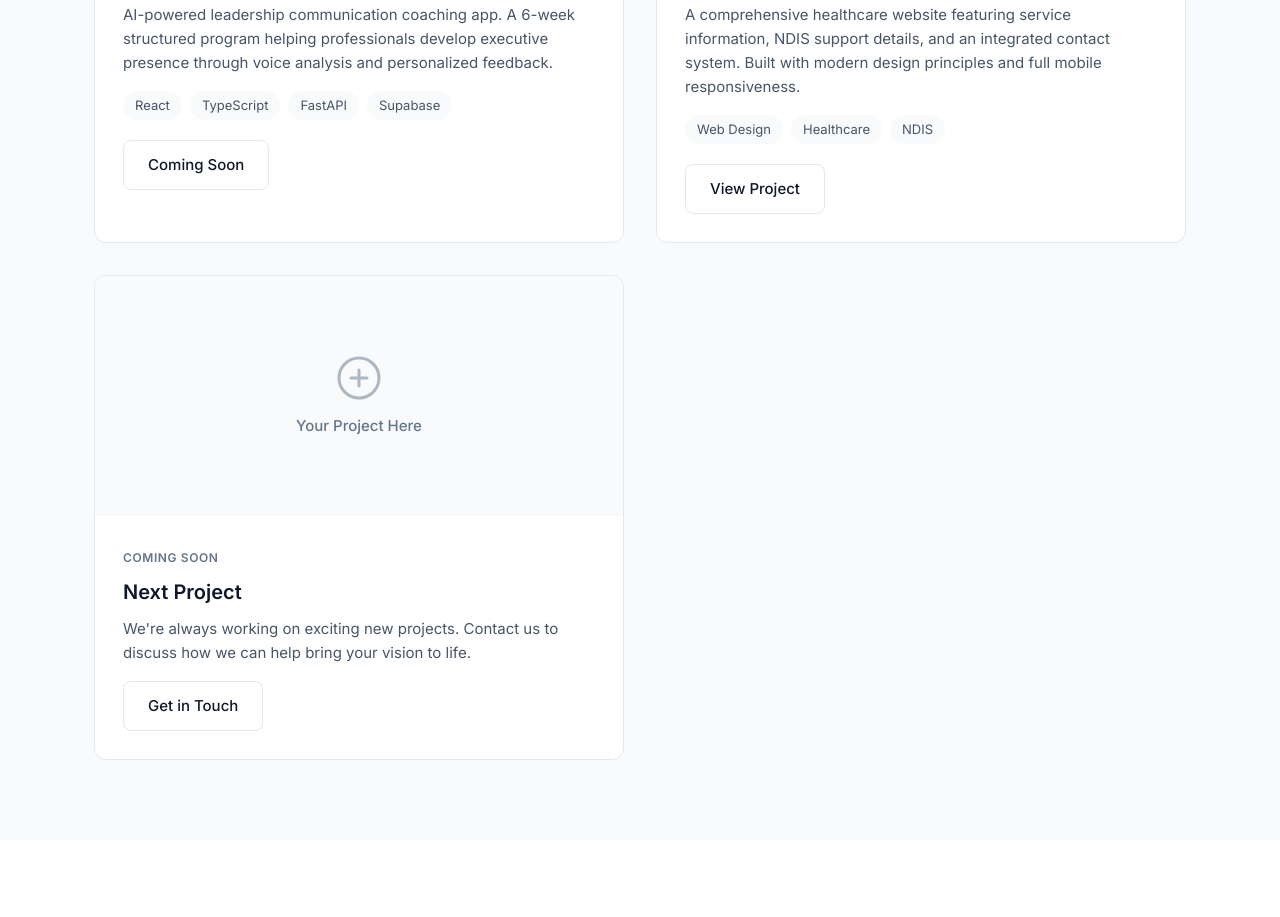
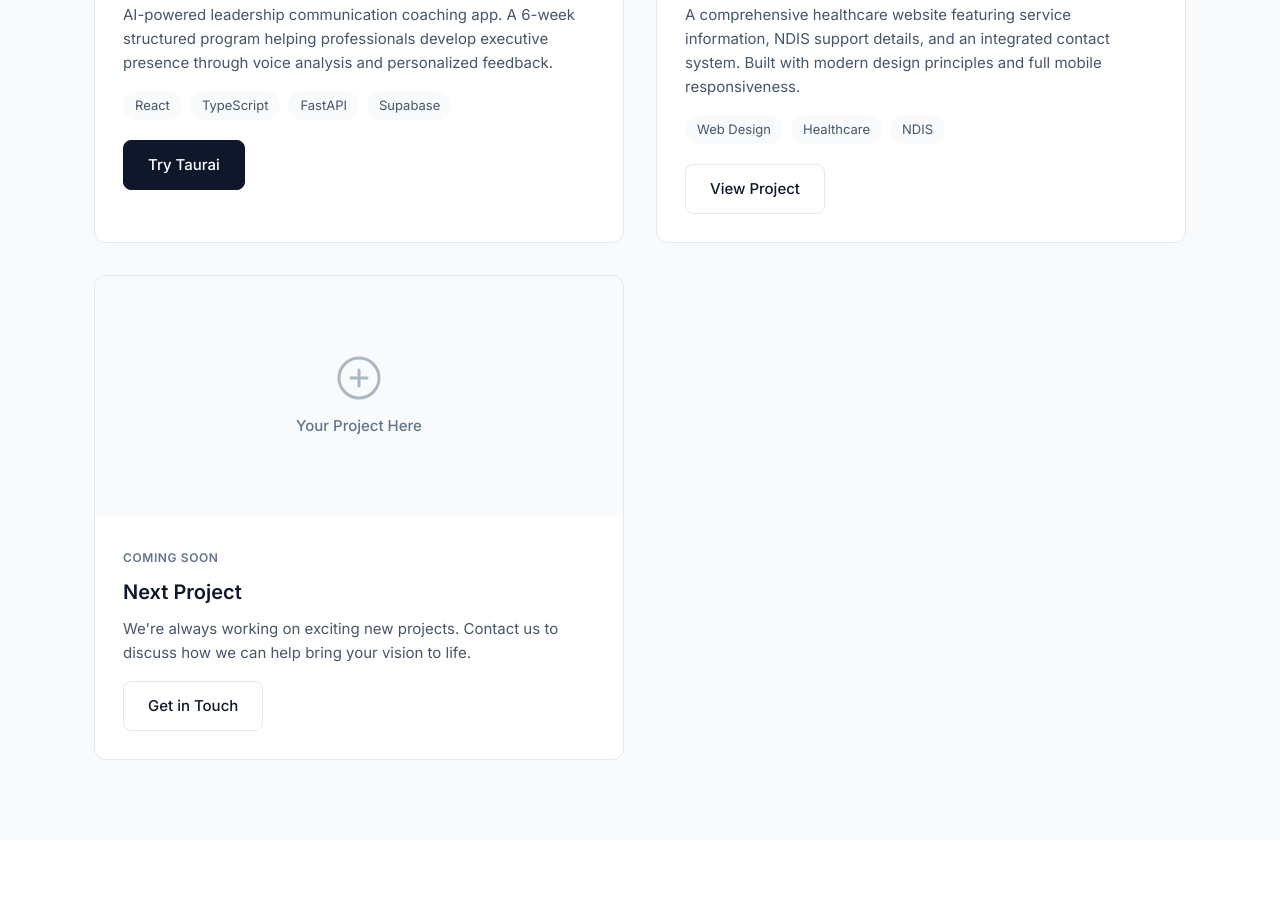
Before and after one commit to automlearning/aiworkforce-consulting, a plain HTML site: page showcase/index.html in a window 1280 px wide. Shown: the part 912-1829 px from the top of the page. Drawn offline with Linux system fonts and the light colour scheme.

Commit message:
Add live Taurai link to showcase page
Co-Authored-By: Claude Opus 4.5 <noreply@anthropic.com>

```diff
--- a/showcase/index.html
+++ b/showcase/index.html
@@ -65,7 +65,7 @@
                             <span>FastAPI</span>
                             <span>Supabase</span>
                         </div>
-                        <a href="#" class="btn btn-secondary">Coming Soon</a>
+                        <a href="https://taurai.aiworkforce.consulting" class="btn btn-primary">Try Taurai</a>
                     </div>
                 </div>
 
```
